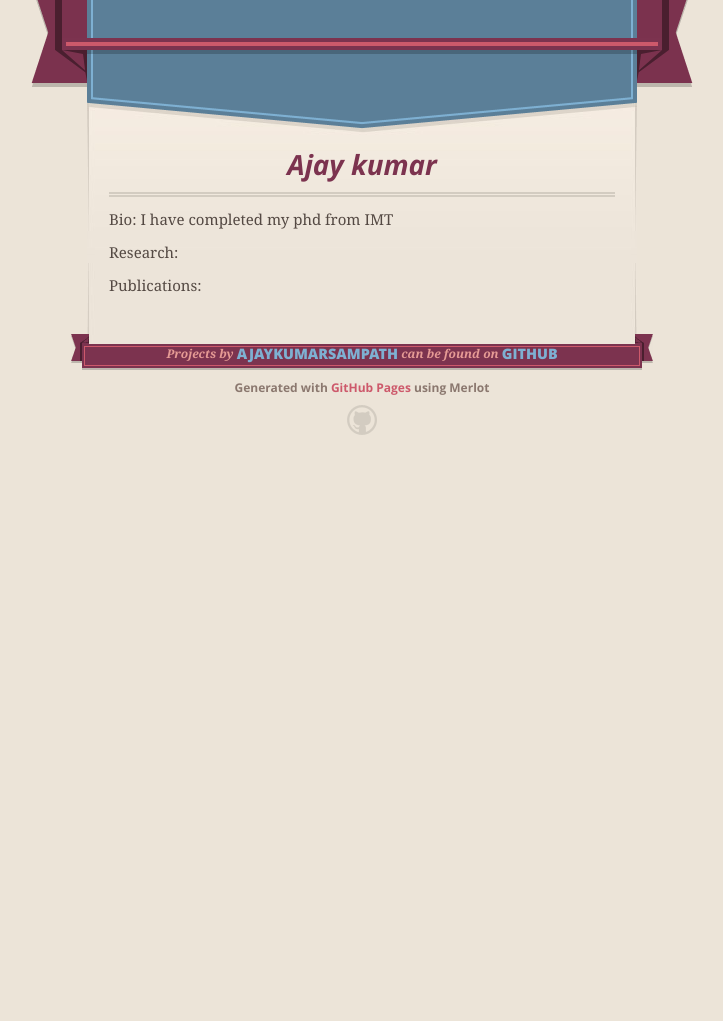
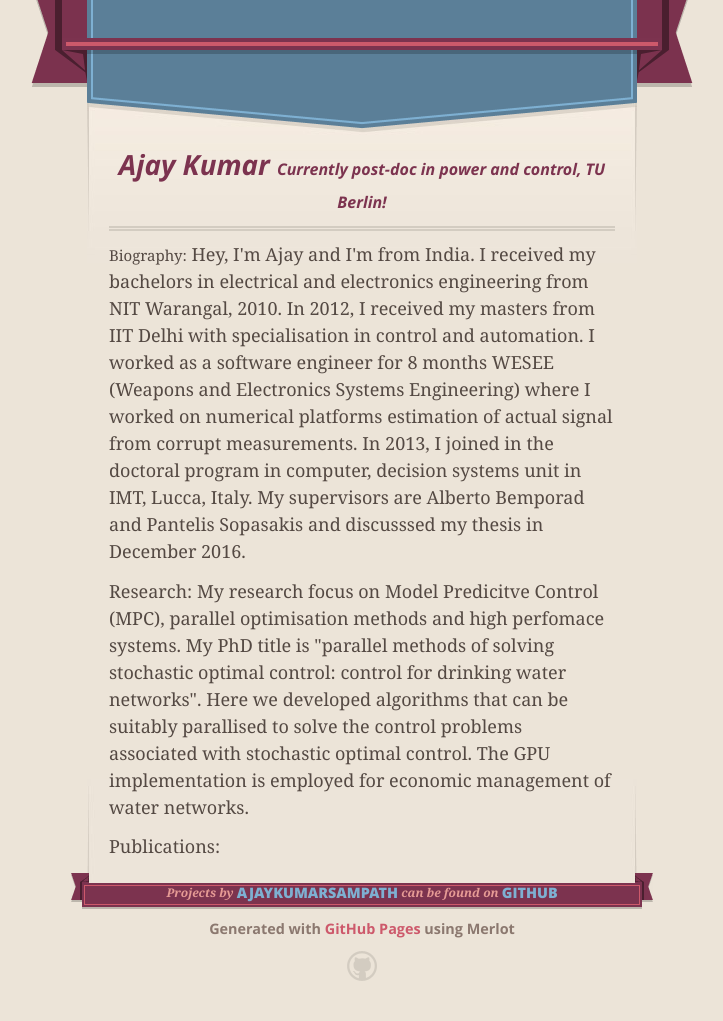
Before and after one commit to ajaykumarsampath/ajaykumarsampath.github.io, a Jekyll site: the page built from index.html, in a window 1280 px wide. Shown: the whole page, without its empty margins (278-1001 px from the left). Built offline with Jekyll 4.4.1, drawn with Linux system fonts in a browser that asks for light colours; nearby versions of some CDN libraries; Markdown is read by kramdown in place of the engine named in the settings; the repository's description, which GitHub fills in, is left out; before the commit the page ends 900 px from its top, so only the background shows below that.

Commit message:
Bio and research interests

```diff
--- a/index.html
+++ b/index.html
@@ -1,17 +1,29 @@
 ---
 layout: default
 ---
+
 <h1>
-  Ajay kumar
+  Ajay Kumar
+  <font size="3"> Currently post-doc in power and control, TU Berlin!</font>
 </h1>
 <p>
-Bio: I have completed my phd from IMT
+<b>Biography</b>:<font size ="4"> Hey, I'm Ajay and I'm from India. I received my bachelors in electrical and
+electronics engineering from NIT Warangal, 2010. In 2012, I received my masters from IIT Delhi
+with specialisation in control and automation. I worked as a software engineer for 8 months
+WESEE (Weapons and Electronics Systems Engineering) where I worked on numerical platforms
+estimation of actual signal from corrupt measurements. In 2013, I joined in the doctoral
+program in computer, decision systems unit in IMT, Lucca, Italy. My supervisors are Alberto
+Bemporad and Pantelis Sopasakis and discusssed my thesis in December 2016.
 </p>
 
 <p>
-Research:
+<b>Research</b>: My research focus on Model Predicitve Control (MPC), parallel optimisation methods
+and high perfomace systems. My PhD title is "parallel methods of solving stochastic optimal
+control: control for drinking water networks". Here we developed algorithms that can be
+suitably parallised to solve the control problems associated with stochastic optimal
+control. The GPU implementation is employed for economic management of water networks.
 </p>
 
 <p>
-Publications:
+<b>Publications</b>:
 </p>
```
